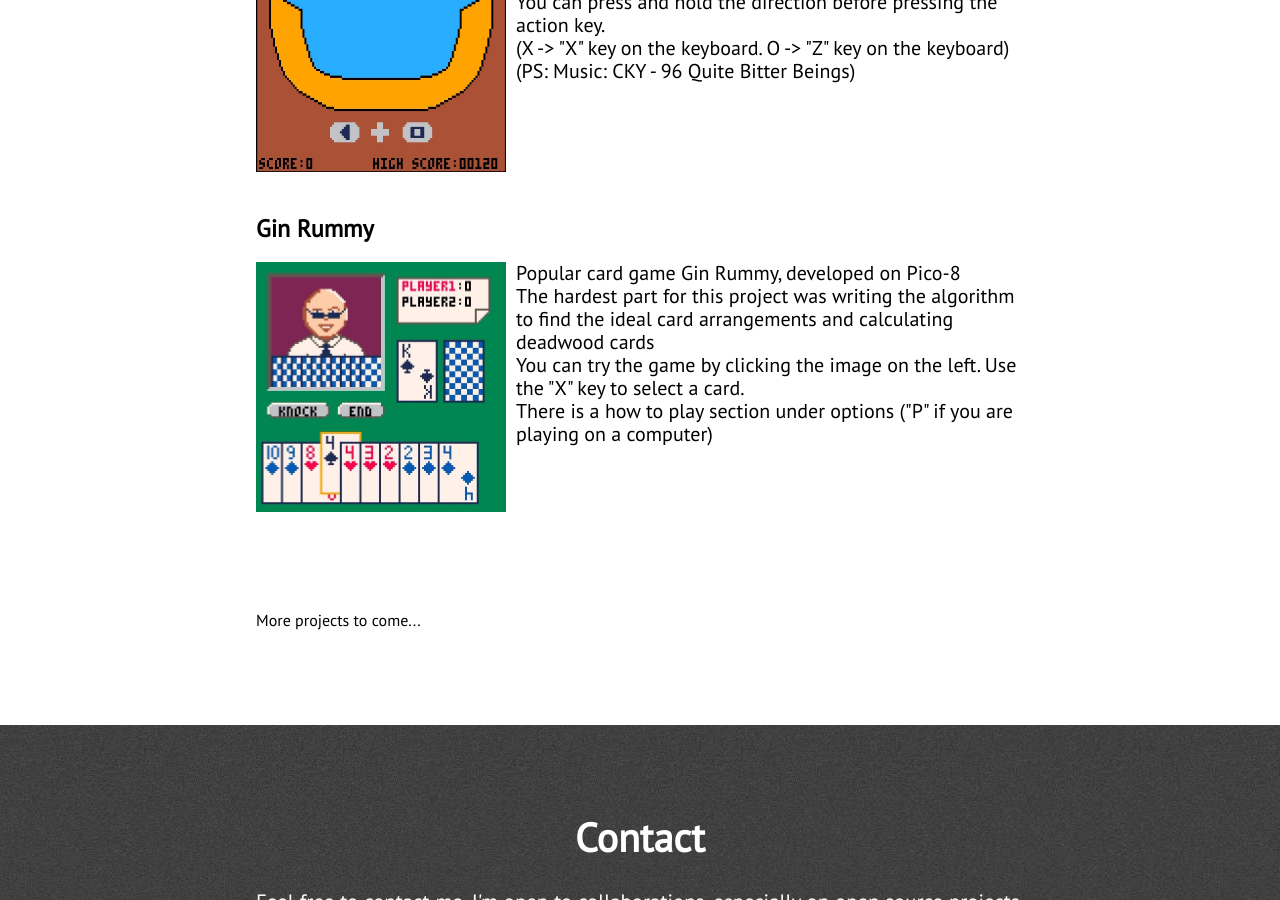
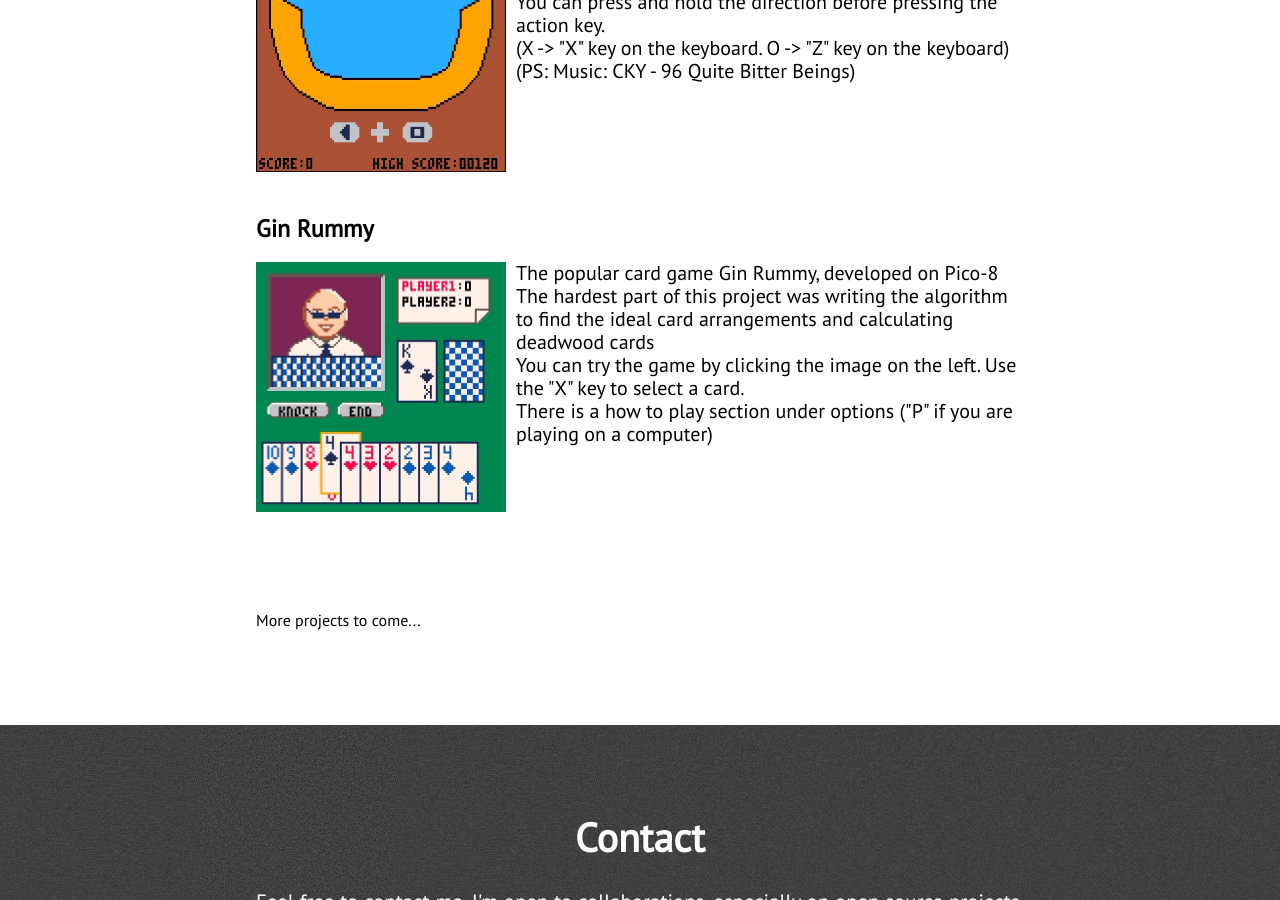
Before and after one commit to mkoseoglu091/mkoseoglu091.github.io, a Jekyll site: the page built from index.html, in a window 1280 px wide and 900 px high, scrolled down 3048 px. Built offline with Jekyll 4.4.1, drawn with Linux system fonts in a browser that asks for light colours; nearby versions of some CDN libraries.

Commit message:
Update projects.html

```diff
--- a/_includes/projects.html
+++ b/_includes/projects.html
@@ -41,7 +41,7 @@
                 <h2>Gin Rummy</h2>
                 <a href="gin.html">
                     <img alt="Gin Rummy" src="../assets/images/Gin.jpg" width="250" height="250" style="padding-right: 10px;"></a>
-                <p style="font-size: 20px;">Popular card game Gin Rummy, developed on Pico-8<br>The hardest part for this project was writing the algorithm to find the ideal card arrangements and calculating deadwood cards<br>You can try the game by clicking the image on the left. Use the "X" key to select a card.<br>There is a how to play section under options ("P" if you are playing on a computer)</p>
+                <p style="font-size: 20px;">The popular card game Gin Rummy, developed on Pico-8<br>The hardest part of this project was writing the algorithm to find the ideal card arrangements and calculating deadwood cards<br>You can try the game by clicking the image on the left. Use the "X" key to select a card.<br>There is a how to play section under options ("P" if you are playing on a computer)</p>
 
                 <br>
                 <br>
```
